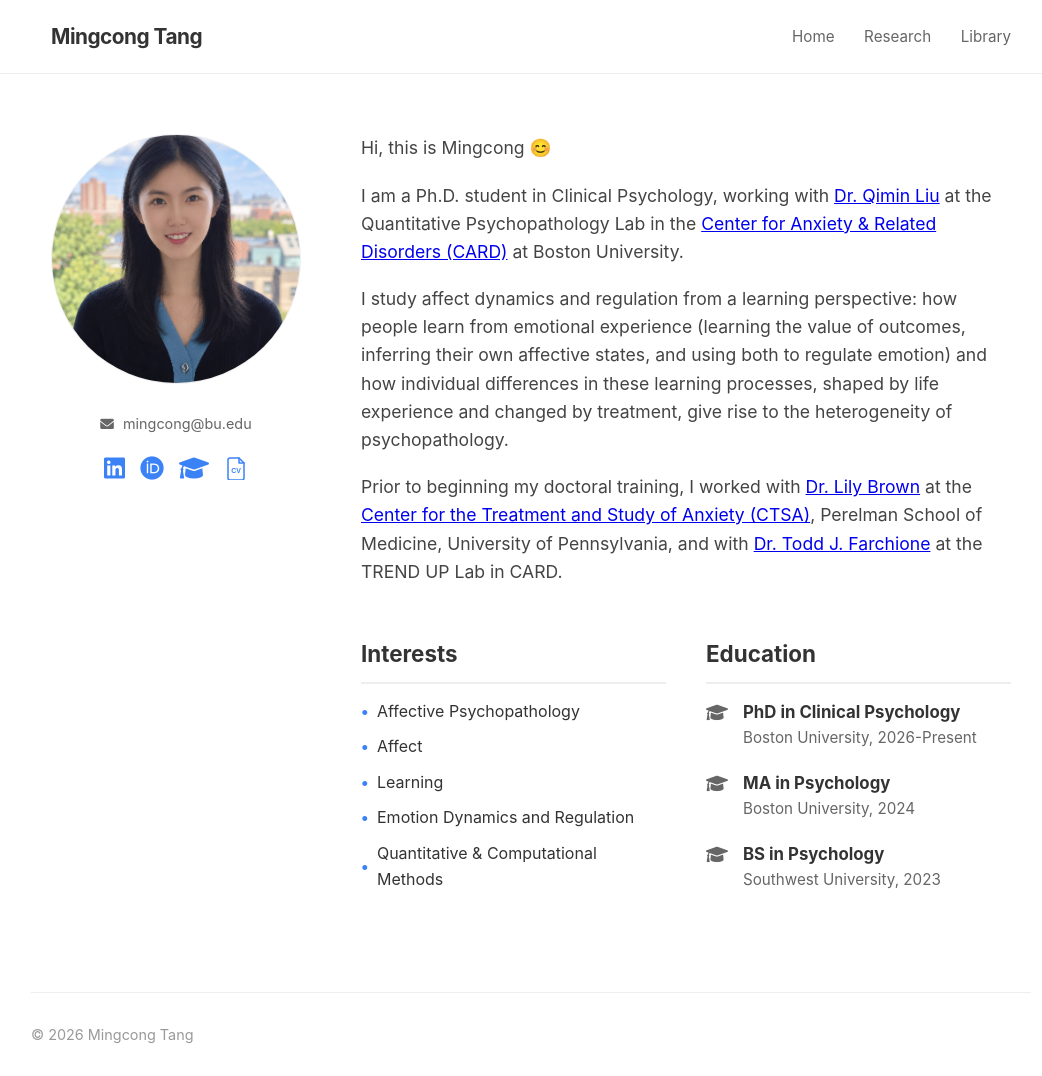
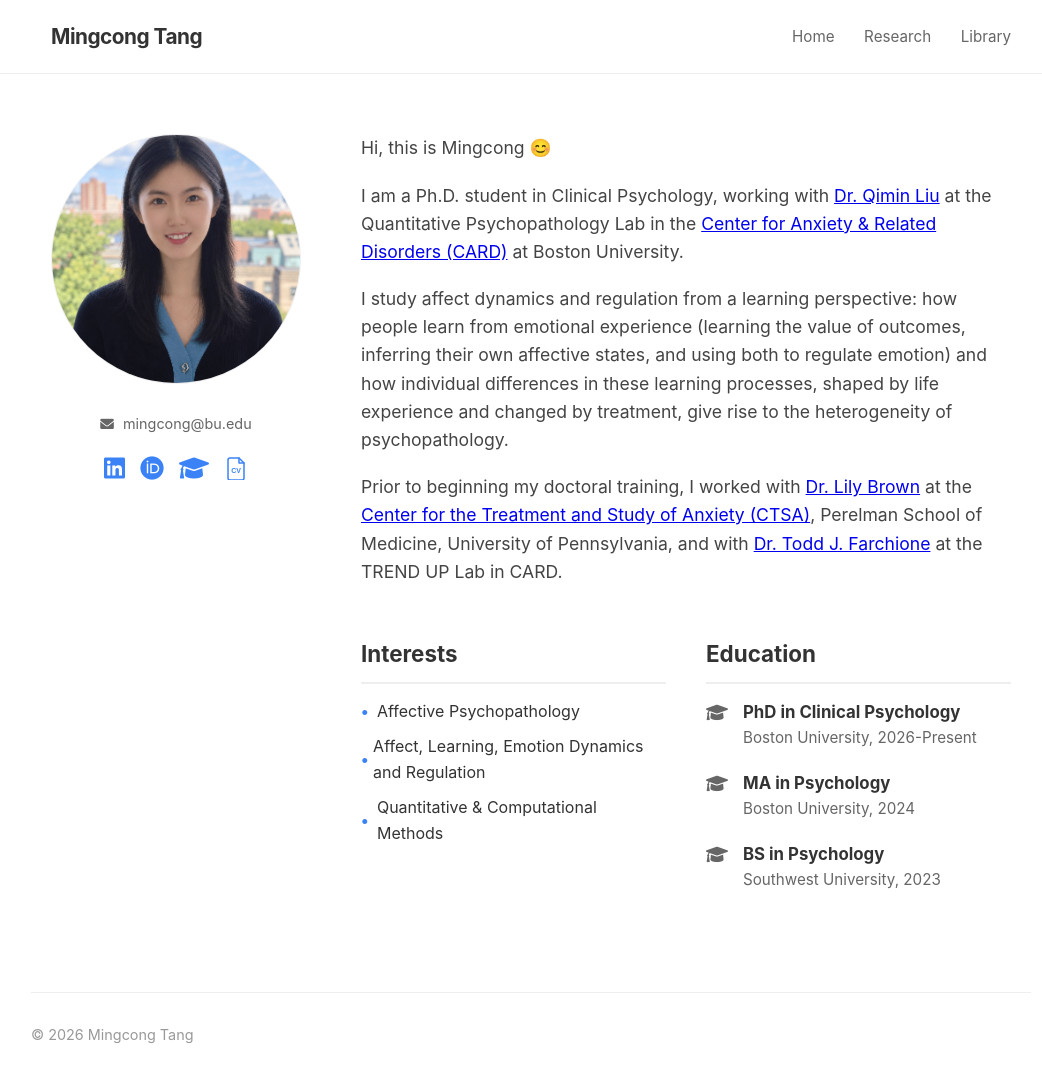
Before and after one commit to Mingcong-TANG/Mingcong-Tang.github.io, a Jekyll site: the page index.html, which Jekyll copies as it is, in a window 1280 px wide. Shown: the whole page, without its empty margins (109-1151 px from the left). Built offline with Jekyll 4.4.1, drawn with Linux system fonts in a browser that asks for light colours.

```diff
--- a/index.html
+++ b/index.html
@@ -61,9 +61,7 @@
             <h3>Interests</h3>
             <ul>
               <li>Affective Psychopathology</li>
-              <li>Affect</li>
-              <li>Learning</li>
-              <li>Emotion Dynamics and Regulation</li>
+              <li>Affect, Learning, Emotion Dynamics and Regulation</li>
               <li>Quantitative & Computational Methods</li>
             </ul>
           </div>
```
